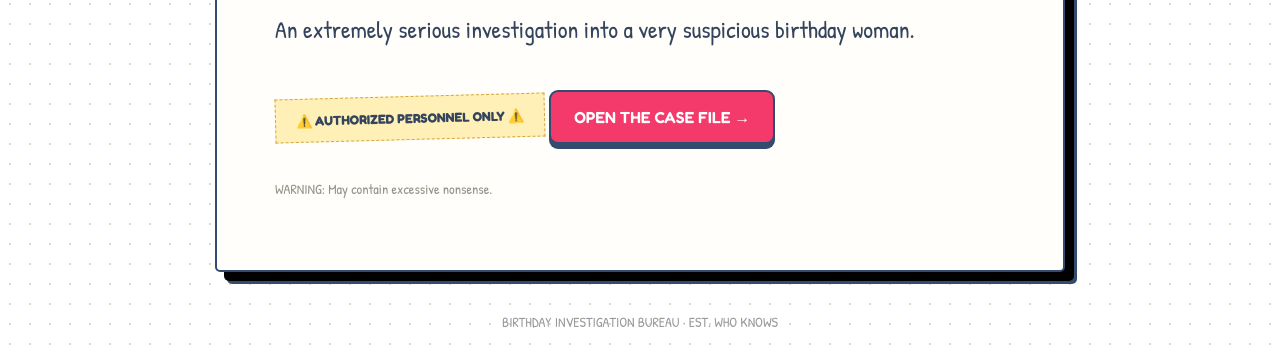
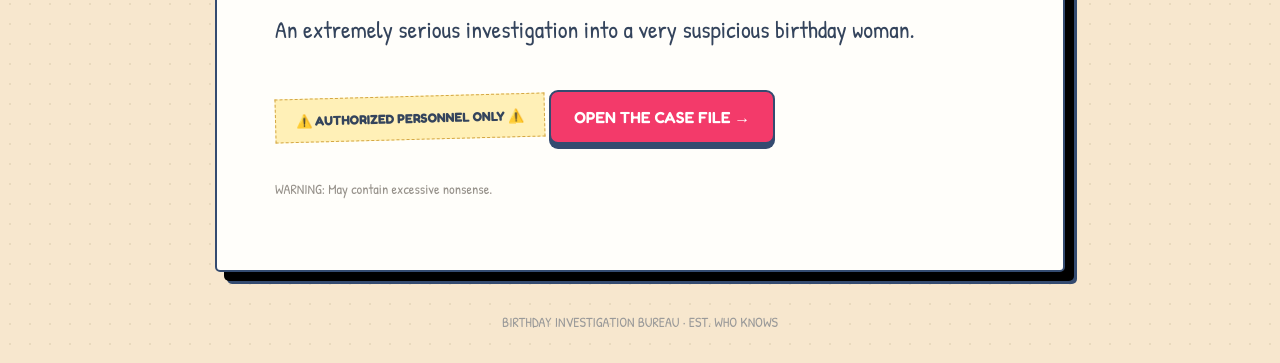
Before and after one commit to itzmay019/dee-birthday-mystery, a plain HTML site: page index.html in a window 1280 px wide. Shown: the part 506-869 px from the top of the page. Drawn offline with Linux system fonts and the light colour scheme.

Commit message:
Add files via upload

```diff
--- a/style.css
+++ b/style.css
@@ -8,7 +8,7 @@
   --purple: #C8A2C8;
   --pink: #FFFDD0;
   --navy: #344b70;
-  --paper: ##F7E7CE;
+  --paper: #F7E7CE;
   --ink: #34445c;
 }
 
```
